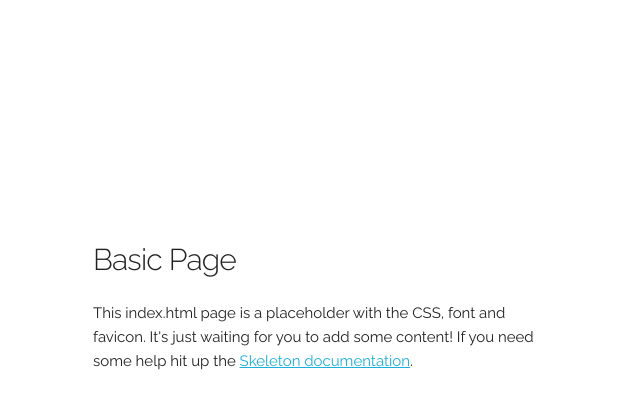
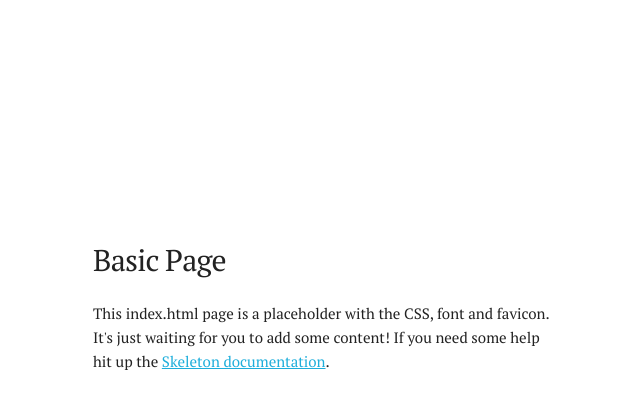
Before and after one commit to theramiyer/resume, a Jekyll site: the page built from index.html, in a window 1280 px wide. Shown: the top 409 px of the page, without its empty margins (67-707 px from the left). Built offline with Jekyll 4.4.1, drawn with Linux system fonts in a browser that asks for light colours; some web fonts are replaced.

Commit message:
Change base font for the site to PT Serif, Sans and Mono

```diff
--- a/_includes/head.html
+++ b/_includes/head.html
@@ -13,7 +13,7 @@
 
   <!-- FONT
   –––––––––––––––––––––––––––––––––––––––––––––––––– -->
-  <link href="//fonts.googleapis.com/css?family=Raleway:400,300,600" rel="stylesheet" type="text/css">
+  <link href="//fonts.googleapis.com/css?family=PT+Mono|PT+Sans:400,700|PT+Serif:400,400i" rel="stylesheet" type="text/css" />
 
   <!-- CSS
   –––––––––––––––––––––––––––––––––––––––––––––––––– -->
--- a/css/skeleton.css
+++ b/css/skeleton.css
@@ -124,7 +124,7 @@ body {
   font-size: 1.5em; /* currently ems cause chrome bug misinterpreting rems on body element */
   line-height: 1.6;
   font-weight: 400;
-  font-family: "Raleway", "HelveticaNeue", "Helvetica Neue", Helvetica, Arial, sans-serif;
+  font-family: "PT Serif", "Times New Roman", Times, serif;
   color: #222; }
 
 
```
Also changed, not shown: 1 other file.
